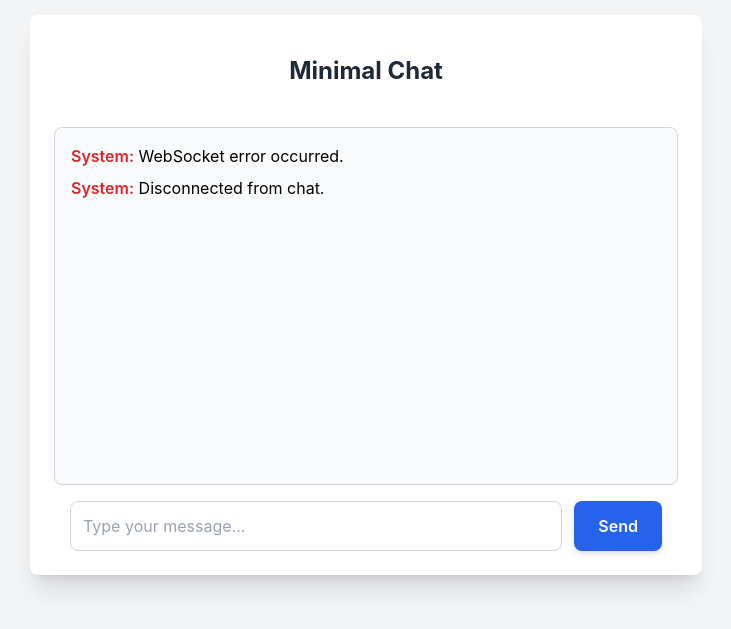
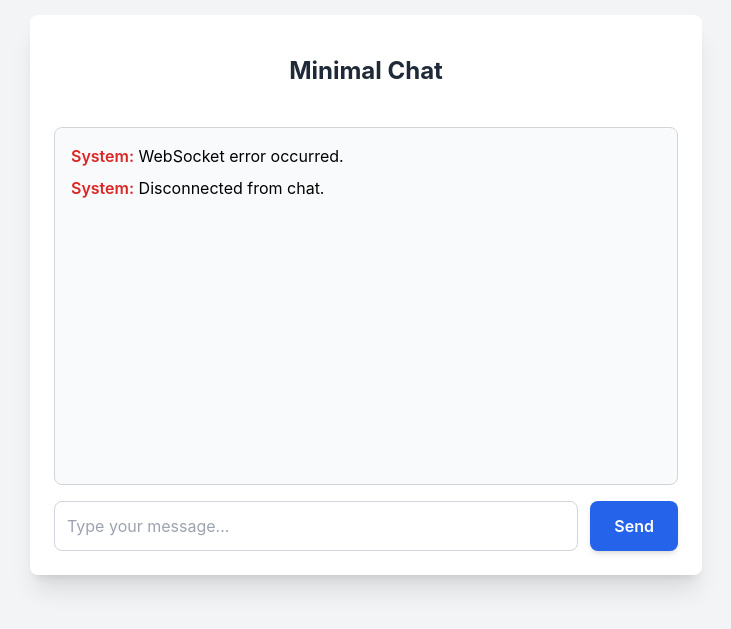
Before and after one commit to thisnat/file-sharing, a website: page src/chat.html in a window 1280 px wide. Shown: the part 105-734 px from the top of the page, without its empty margins (274-1005 px from the left). Drawn offline with nearby package versions, Linux system fonts and the light colour scheme.

Commit message:
fix: ui padding

```diff
--- a/src/chat.html
+++ b/src/chat.html
@@ -15,30 +15,34 @@
         body {
             font-family: 'Inter', sans-serif;
         }
-        /* No need for media query for overflow now, as the main container will handle height */
     </style>
     <!-- WS_URL_INJECTION_POINT -->
 </head>
 <!-- Body takes full screen height and removes default padding for mobile, adds for larger screens -->
-<!-- Changed min-h-screen to h-full to ensure it strictly takes 100% of parent (html) height -->
-<body class="bg-gray-100 flex items-center justify-center h-full p-0 sm:p-4">
+<body class="bg-gray-100 flex items-center justify-center h-full">
     <!-- Main chat container: fullscreen on mobile, boxed and larger on medium+ screens -->
-    <!-- Changed h-screen to h-full to ensure it strictly takes 100% of parent (body) height -->
-    <div class="w-full h-full flex flex-col
+    <!-- h-screen ensures it takes full viewport height on mobile and adjusts with keyboard -->
+    <!-- md:p-6 applies desktop padding to the main box -->
+    <div class="w-full h-screen flex flex-col
                 md:bg-white md:p-6 md:rounded-lg md:shadow-xl md:max-w-2xl md:h-[70vh]">
 
         <!-- Header - uses flex-shrink-0 to take only its content height -->
-        <div class="bg-white p-4 flex-shrink-0">
-            <h1 class="text-2xl font-bold text-center text-gray-800 mb-0 md:mb-6">Minimal Chat</h1>
+        <!-- px-4 for mobile horizontal padding, md:px-0 to remove it on desktop (main container p-6 takes over) -->
+        <div class="bg-white flex-shrink-0 px-4 md:px-0">
+            <h1 class="text-2xl font-bold text-center text-gray-800 py-4 mb-0 md:mb-6">Minimal Chat</h1>
         </div>
 
 
         <!-- Messages area: grows to fill available space -->
-        <div id="messages" class="border border-gray-300 rounded-none md:rounded-lg p-4 overflow-y-auto bg-gray-50 flex-grow mb-0">
+        <!-- p-4 for consistent inner padding, rounded-none for mobile, rounded-lg for desktop -->
+        <div id="messages" class="border border-gray-300 rounded-none md:rounded-lg p-4 overflow-y-auto bg-gray-50 flex-grow">
         </div>
 
         <!-- Input/Send Button Footer - uses flex-shrink-0 to take only its content height -->
-        <div class="bg-white p-4 flex-shrink-0 pb-[env(safe-area-inset-bottom)]">
+        <!-- px-4 for mobile horizontal padding, pt-4 for mobile top padding -->
+        <!-- pb-[env(safe-area-inset-bottom)] for iOS safe area -->
+        <!-- md:px-0 to remove mobile horizontal padding on desktop (main container p-6 takes over) -->
+        <div class="bg-white flex-shrink-0 px-4 pt-4 pb-[env(safe-area-inset-bottom)] md:px-0">
             <div class="flex space-x-3">
                 <input
                     type="text"
```
